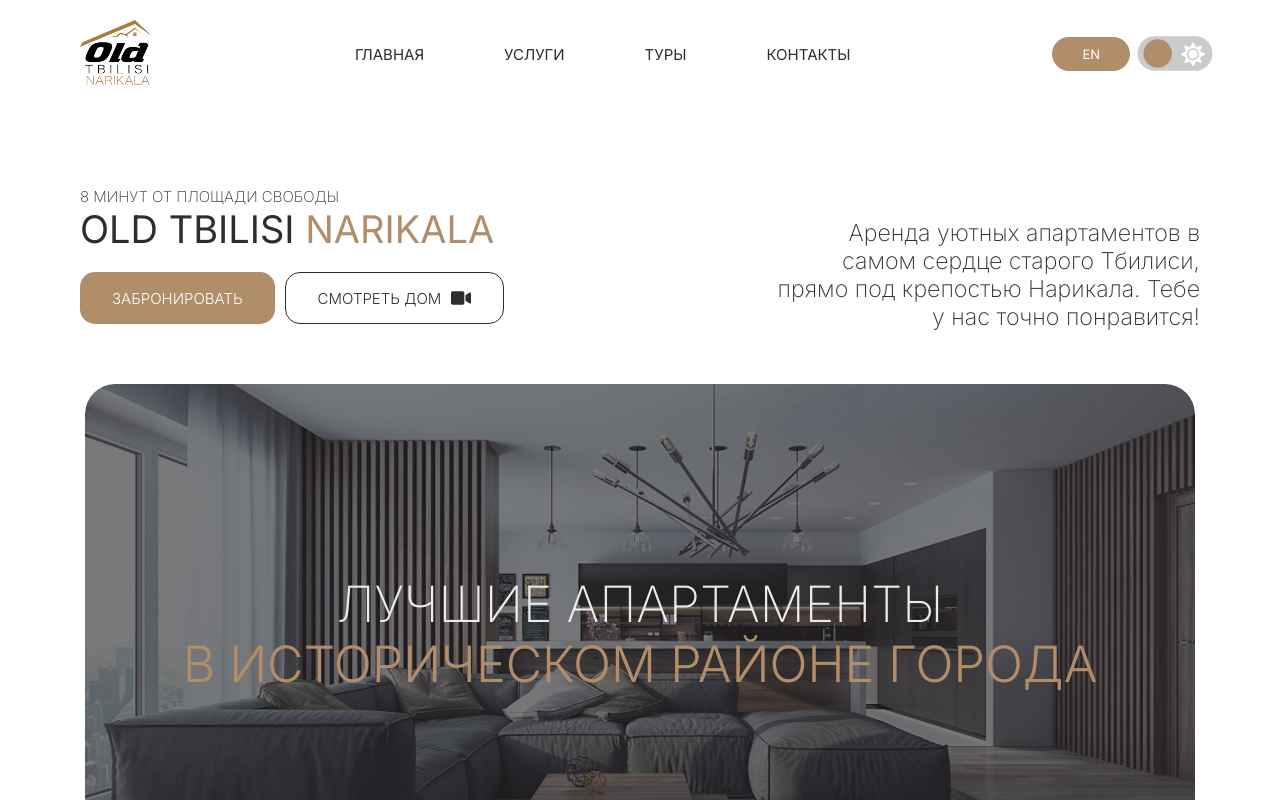
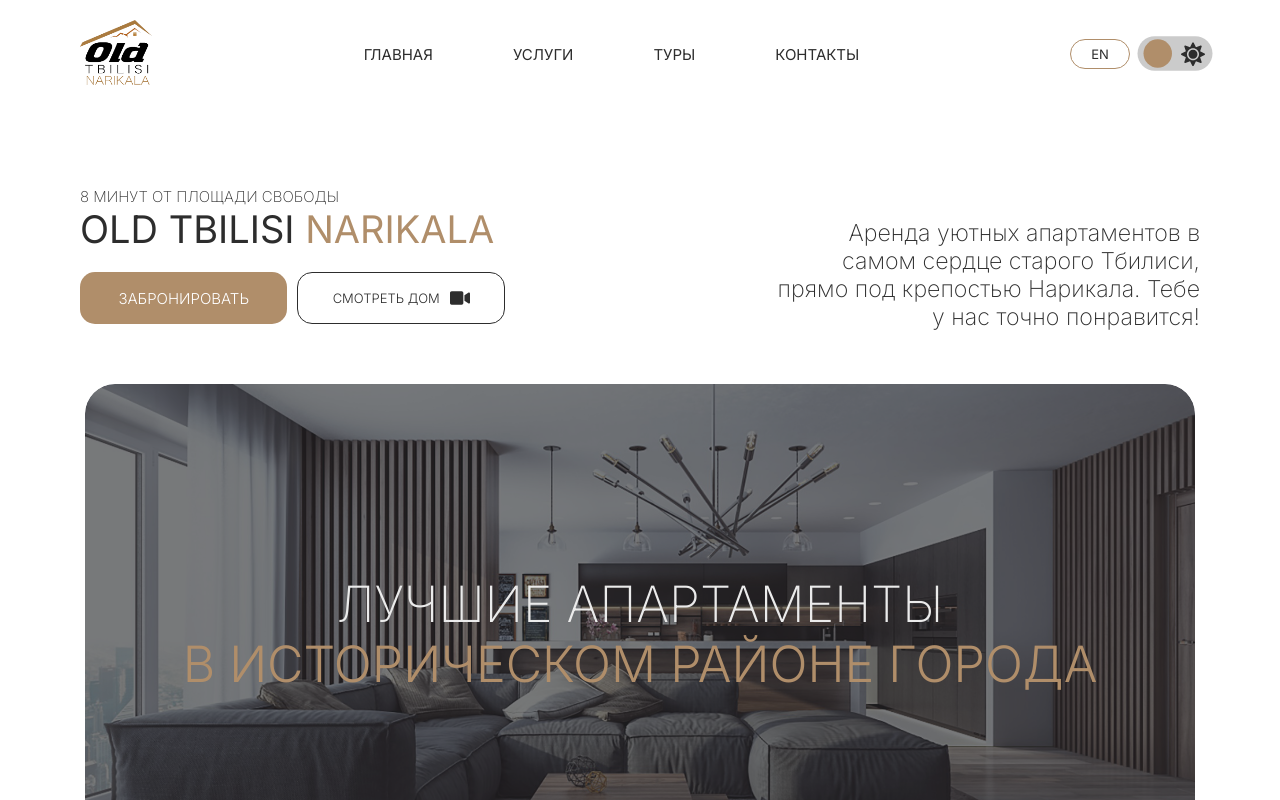
Before and after one commit to iScreAmn/apartment-otn, a React (Vite) app: page / in a window 1280 px wide. Shown: the top 800 px of the page. Built offline with nearby package versions, Linux system fonts and the light colour scheme.

Commit message:
Fixed UI buttons interaction bug during language switch

```diff
--- a/src/components/home/Home.css
+++ b/src/components/home/Home.css
@@ -50,12 +50,13 @@
 }
 
 .home__btn {
+  width: 50%;
+  padding: 15px 32px;
   color: #fff;
   text-transform: uppercase;
   font-weight: 300;
   font-size: 15px;
   background-color: var(--btn-color);
-  padding: 15px 32px;
   border-radius: 15px;
   cursor: pointer;
   transition: .2s ease-in-out;
@@ -71,12 +72,13 @@
 }
 
 .home__video-btn {
+  width: 50%;
+  padding: 15px 32px;
   text-transform: uppercase;
   font-weight: 300;
-  font-size: 15px;
+  font-size: 13px;
   color: var(--third-color);
   border: 1px solid var(--third-color);
-  padding: 15px 32px;
   border-radius: 15px;
   cursor: pointer;
   transition: .2s ease-in-out;
@@ -93,7 +95,7 @@
 
 .home__video-btn:hover {
   background-color: var(--third-color);
-  color: var(--first-color);
+  color: var(--fourth-color);
 }
 
 .home__video-btn:active {
@@ -185,17 +187,12 @@
   gap: 90px;
 }
 
-
-
-
 .booking-form {
   display: flex;
   gap: 15px;
   padding-top: 15px;
   flex-direction: column;
 }
-
-
 
 /* MODAL-WINDOW */
 
--- a/src/components/navigation/Navigation.css
+++ b/src/components/navigation/Navigation.css
@@ -43,13 +43,28 @@
 }
 
 .nav__language {
-  background-color: var(--btn-color);
-  color: #fff;
+  border: 1px solid var(--first-color);
+  color: var(--third-color);
 
-  padding: 9px 30px;
+  padding: 6px 0;
+  width: 60px;
   border-radius: 30px;
   font-size: 13px;
   text-transform: uppercase;
+  transition: .2s ease-in-out;
+}
+
+.nav__language:hover {
+  background-color: var(--first-color);
+  color: #fff;
+}
+
+.moon-icon{
+  color: var(--third-color);
+}
+
+.sun-icon{
+  color: var(--third-color);
 }
 
 .nav__btn {
@@ -145,6 +160,9 @@
 }
 
 
+
+
+
 @media (max-width: 1000px) {
   .nav__list,
   .nav__btn {
```
